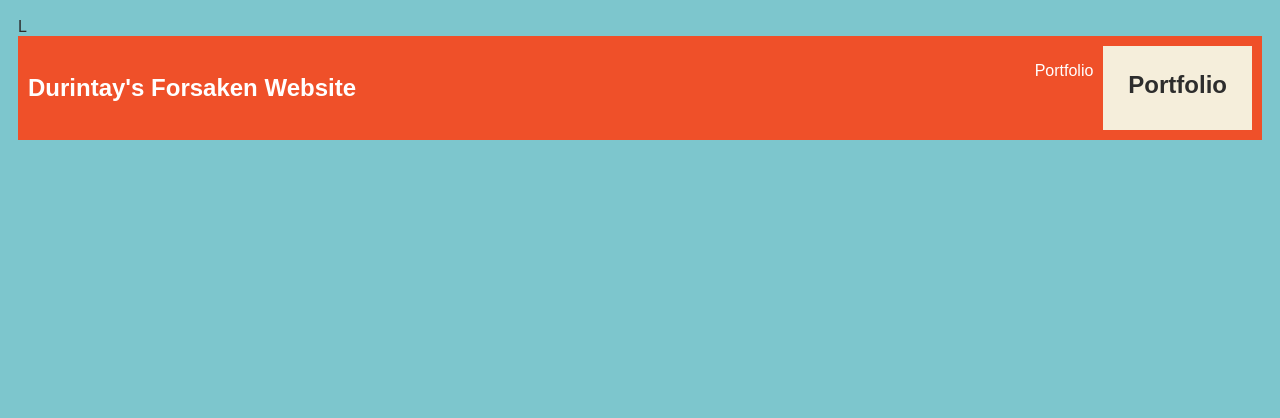
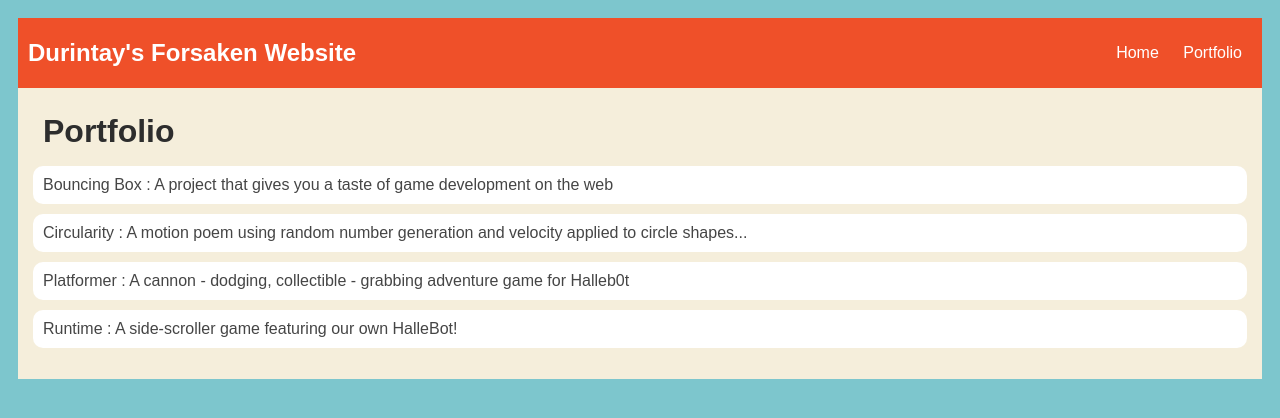
Before and after one commit to DurintayMyersII/DurintayMyersII.github.io, a plain HTML site: page portfolio.html in a window 1280 px wide. Drawn offline with nearby package versions, Linux system fonts and the light colour scheme.

Commit message:
portfolio

```diff
--- a/portfolio.html
+++ b/portfolio.html
@@ -1,5 +1,5 @@
 <!DOCTYPE HTML>
-<html>L
+<html>
       <head>
           <title>Durintay Myers"s Amazing Website</title>
           <style type="text/css">
@@ -80,13 +80,18 @@
       </head>
 
       <body>
-          <nav>
+
+
+           <div id="all contents">
+
+                <nav>
               <header>Durintay's Forsaken Website</header>
               <ul>
-                  <li><a href="index.html"></a></li>
+                  <li><a href="index.html">Home</a></li>
                   <li><a href="portfolio.html">Portfolio</a></li>
 
               </ul>
+                </nav>
                 <main>
                 <div class="content">
                     <h1>Portfolio</h1>
@@ -95,12 +100,10 @@
                     </ul>
                 </div>
             </main>
-          </nav>
-           <div id="all contents">
-
-
            </div>
 
-      </body>
+          <script src="https://ajax.googleapis.com/ajax/libs/jquery/2.1.3/jquery.min.js"></script>
+        <script id="portfolioScript">$(document).ready(function() {$.getJSON('projects/projects.json').then(function(data) { data.projects.forEach(function(project){ $('#portfolio').append('<li><a href="projects/' + project.name + '/">' + project.title + ' : ' + project.description + '</a></li>'); }); }); });</script>
+    </body>
 
 </html>
```
